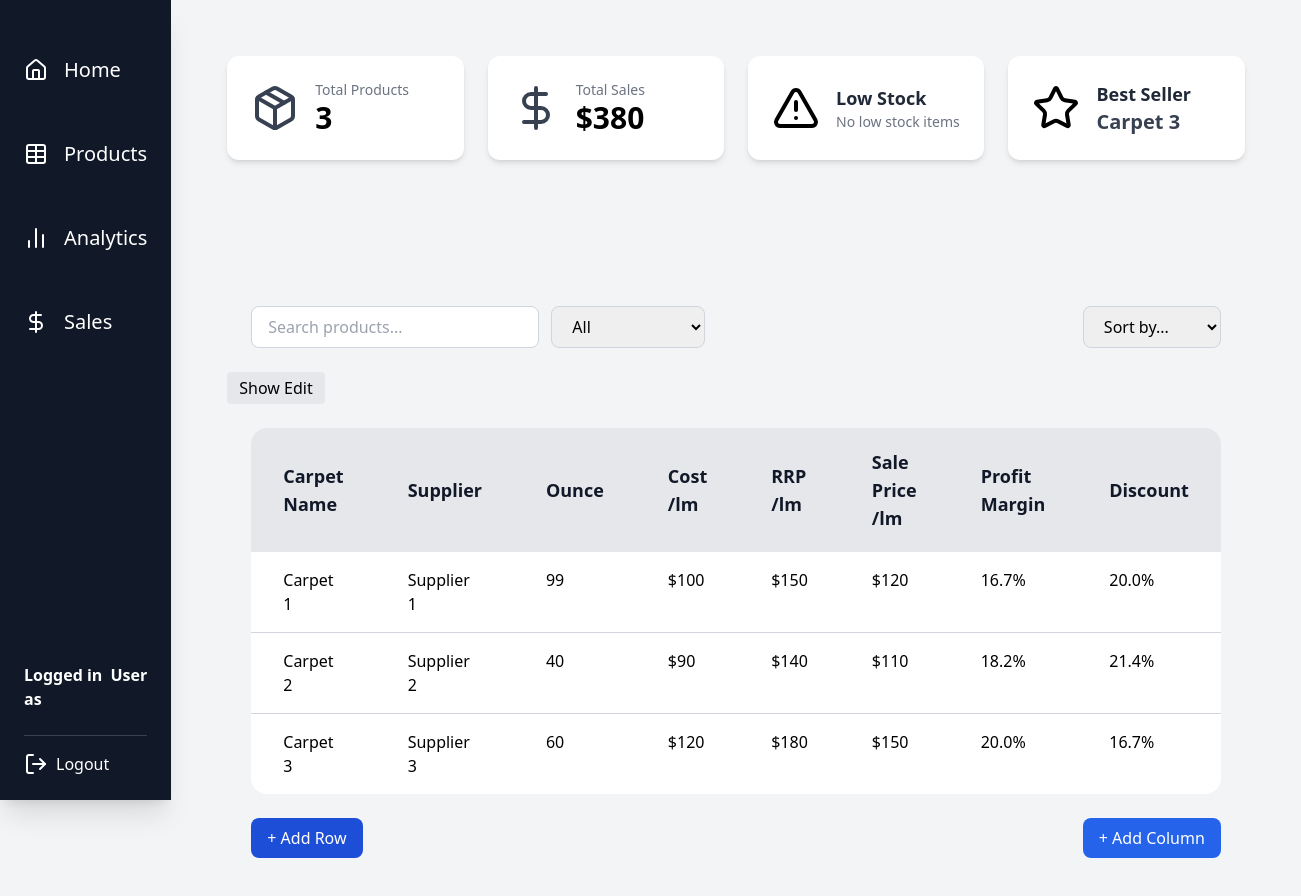
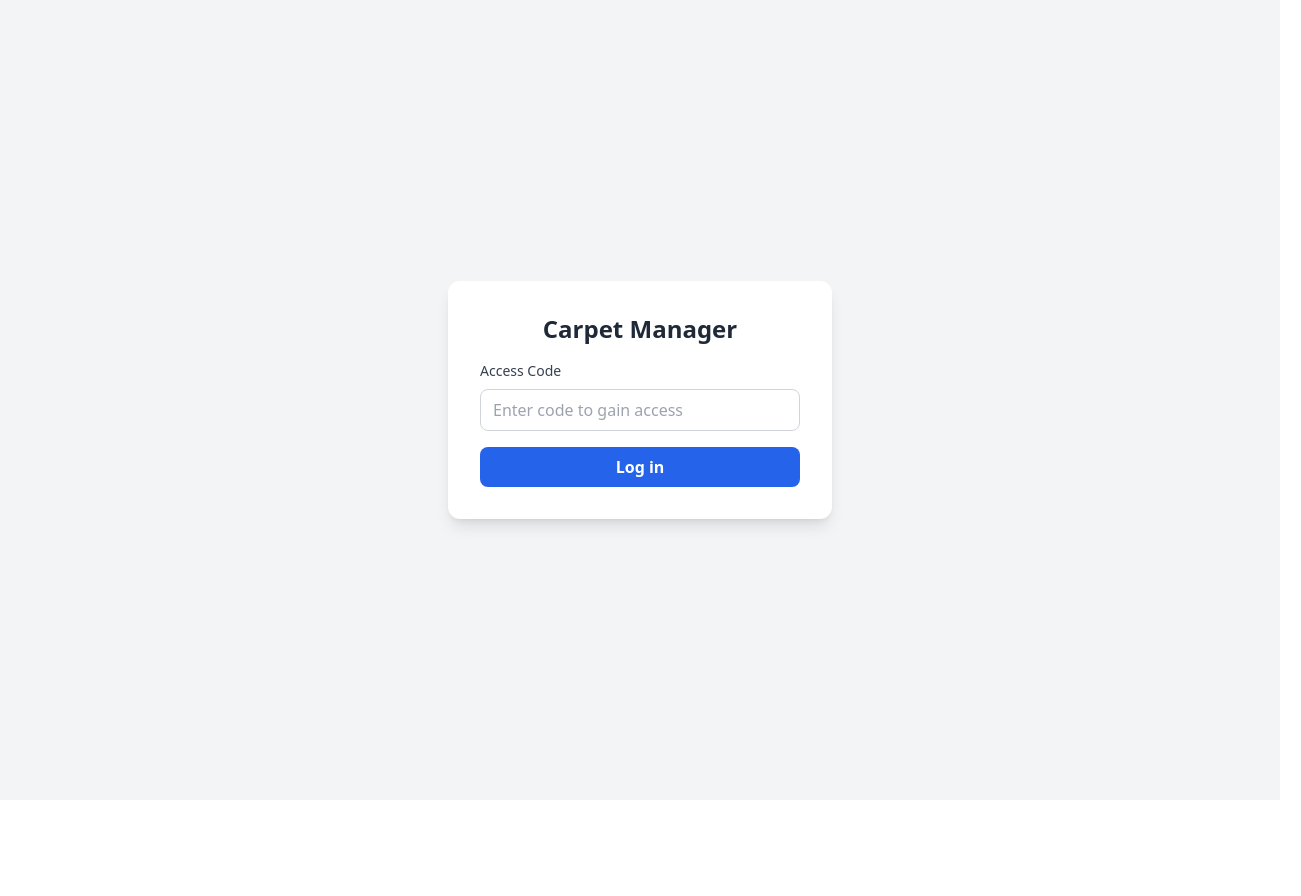
Before and after one commit to Kase090/Carpet-Manager, a React (Vite) app: page / in a window 1280 px wide. Shown: the top 896 px of the page, 1301 px wide, since content can reach past the window. After the commit the page ends 800 px from the top, so only its background shows below. Built offline with nearby package versions, Linux system fonts and the light colour scheme.

Commit message:
Anlaytics section front end

```diff
--- a/src/App.jsx
+++ b/src/App.jsx
@@ -4,12 +4,36 @@ import HomePage from "./pages/HomePage";
 import ProductsPage from "./pages/ProductsPage";
 import AnalyticsPage from "./pages/AnalyticsPage";
 import SalesPage from "./pages/salesPage";
+import LogIn from "./pages/LogIn";
 export default function App() {
+  const handleLogin = (event) => {
+    event.preventDefault();
+
+    if (!codeInput.trim() || codeInput !== "123") {
+      return;
+    }
+    setIsAuthenticated(true);
+    setCodeInput("");
+  };
+
+  const handleLogout = () => {
+    setIsAuthenticated(false);
+  };
+  const [isAuthenticated, setIsAuthenticated] = useState(false);
+  const [codeInput, setCodeInput] = useState("");
   const [page, setPage] = useState("home");
 
   return (
+    <div>
+      {!isAuthenticated ? (
+        <LogIn
+          setCodeInput={setCodeInput}
+          handleLogin={handleLogin}
+          codeInput={codeInput}
+        />
+      ) : (
         <div className="flex min-h-screen bg-gray-100">
-      <Sidebar setPage={setPage} />
+          <Sidebar handleLogout={handleLogout} setPage={setPage} />
 
           <main className="flex-1 p-6 bg-gray-100">
             {page === "home" && <HomePage />}
@@ -19,5 +43,7 @@ export default function App() {
             {page === "sales" && <SalesPage />}
           </main>
         </div>
+      )}
+    </div>
   );
 }
--- a/src/components/Sidebar.jsx
+++ b/src/components/Sidebar.jsx
@@ -2,7 +2,11 @@
 import { Home, Table, BarChart2, DollarSign, LogOut } from "lucide-react";
 
 // Accepts an optional `username` prop (defaults to "User")
-export default function Sidebar({ username = "User", setPage = () => {} }) {
+export default function Sidebar({
+  handleLogout,
+  username = "User",
+  setPage = () => {},
+}) {
   return (
     // Main sidebar container
     // h-screen: full height | w-64: fixed width | bg-gray-900: dark background
@@ -45,7 +49,10 @@ export default function Sidebar({ username = "User", setPage = () => {} }) {
           <span className="font-bold">{username}</span>
         </div>
         {/* Logout button */}
-        <div className="border-t border-gray-700 pt-4 flex items-center gap-2 cursor-pointer">
+        <div
+          onClick={handleLogout}
+          className="border-t border-gray-700 pt-4 flex items-center gap-2 cursor-pointer"
+        >
           <LogOut size={24} /> Logout
         </div>
       </div>
--- a/src/components/Table.jsx
+++ b/src/components/Table.jsx
@@ -572,7 +572,7 @@ export default function ProductsTable({
   }, [userMessage]);
 
   return (
-    <div className="pt-12 max-w-full mx-auto">
+    <div className=" max-w-full mt-0 mx-auto">
       {userMessage ? (
         <div className="mx-6 mb-4 rounded-lg border border-blue-200 bg-blue-50 px-4 py-2 text-blue-800">
           {userMessage}
--- a/src/pages/AnalyticsPage.jsx
+++ b/src/pages/AnalyticsPage.jsx
@@ -6,7 +6,15 @@ import {
   Package,
   Trophy,
 } from "lucide-react";
-
+import {
+  Area,
+  AreaChart,
+  CartesianGrid,
+  ResponsiveContainer,
+  Tooltip,
+  XAxis,
+  YAxis,
+} from "recharts";
 const formatCurrency = (value) => {
   try {
     return new Intl.NumberFormat("en-US", {
@@ -95,29 +103,20 @@ export default function AnalyticsPage() {
     entry.sales < worst.sales ? entry : worst
   );
 
-  const chartWidth = 100;
-  const chartHeight = 100;
-  const chartPadding = 10;
-  const maxSales = Math.max(...monthlySales.map((entry) => entry.sales));
+  const CustomTooltip = ({ active, payload, label }) => {
+    if (!active || !payload?.length) {
+      return null;
+    }
 
-  const linePoints = monthlySales
-    .map((entry, index) => {
-      const x =
-        chartPadding +
-        ((chartWidth - chartPadding * 2) * index) /
-          Math.max(monthlySales.length - 1, 1);
-      const y =
-        chartHeight -
-        chartPadding -
-        ((chartHeight - chartPadding * 2) * entry.sales) /
-          Math.max(maxSales, 1);
-      return `${x.toFixed(2)},${y.toFixed(2)}`;
-    })
-    .join(" ");
-
-  const areaPoints = `${linePoints} ${chartWidth - chartPadding},${
-    chartHeight - chartPadding
-  } ${chartPadding},${chartHeight - chartPadding}`;
+    return (
+      <div className="rounded-xl border border-emerald-100 bg-white/95 px-3 py-2 shadow-sm">
+        <p className="text-xs font-medium text-emerald-600">{label}</p>
+        <p className="text-sm font-semibold text-emerald-900">
+          {formatCurrency(payload[0].value)}
+        </p>
+      </div>
+    );
+  };
 
   return (
     <div className="p-8 space-y-8 max-w-7xl mx-auto">
@@ -180,46 +179,56 @@ export default function AnalyticsPage() {
             <h2 className="text-xl font-semibold text-gray-900">
               Sales Performance Over Time
             </h2>
-            <p className="text-sm text-gray-500">
-              Track monthly results to spot busy renovation seasons and plan
-              staffing or promotions during slower periods.
-            </p>
+            <p className="text-sm text-gray-500">Track monthly sales results</p>
           </div>
 
           <div className="space-y-6">
             <div className="h-60">
-              <svg
-                viewBox={`0 0 ${chartWidth} ${chartHeight}`}
-                className="w-full h-full"
-                preserveAspectRatio="none"
-              >
+              <ResponsiveContainer width="100%" height="100%">
+                <AreaChart data={monthlySales}>
                   <defs>
                     <linearGradient
                       id="salesGradient"
-                    x1="0%"
-                    y1="0%"
-                    x2="0%"
-                    y2="100%"
+                      x1="0"
+                      y1="0"
+                      x2="0"
+                      y2="1"
                     >
-                    <stop offset="0%" />
-                    <stop offset="100%" />
+                      <stop
+                        offset="0%"
+                        stopColor="#10B981"
+                        stopOpacity={0.35}
+                      />
+                      <stop offset="100%" stopColor="#10B981" stopOpacity={0} />
                     </linearGradient>
                   </defs>
-                <polygon
-                  points={areaPoints}
+                  <CartesianGrid strokeDasharray="3 3" stroke="#E5E7EB" />
+                  <XAxis
+                    dataKey="month"
+                    tickLine={false}
+                    axisLine={{ stroke: "#E5E7EB" }}
+                    tick={{ fill: "#6B7280", fontSize: 12 }}
+                  />
+                  <YAxis
+                    tickFormatter={(value) => `$${Math.round(value / 1000)}k`}
+                    tickLine={false}
+                    axisLine={{ stroke: "#E5E7EB" }}
+                    tick={{ fill: "#6B7280", fontSize: 12 }}
+                  />
+                  <Tooltip
+                    content={<CustomTooltip />}
+                    cursor={{ stroke: "#10B981", strokeDasharray: "4 4" }}
+                  />
+                  <Area
+                    type="monotone"
+                    dataKey="sales"
+                    stroke="#059669"
+                    strokeWidth={2.5}
                     fill="url(#salesGradient)"
-                  stroke="none"
-                  className="transition-all duration-500"
+                    activeDot={{ r: 5, fill: "#047857" }}
                   />
-                <polyline
-                  points={linePoints}
-                  fill="none"
-                  strokeWidth={2.5}
-                  strokeLinejoin="round"
-                  strokeLinecap="round"
-                  className="drop-shadow-sm"
-                />
-              </svg>
+                </AreaChart>
+              </ResponsiveContainer>
             </div>
 
             <div className="grid grid-cols-3 gap-4 text-sm">
--- a/src/pages/HomePage.jsx
+++ b/src/pages/HomePage.jsx
@@ -139,6 +139,12 @@ export default function HomePage() {
 
   return (
     <div className="p-8 space-y-8 max-w-7xl mx-auto">
+      <header className="space-y-2">
+        <h1 className="text-3xl font-bold text-gray-900">Dashboard Overview</h1>
+        <p className="text-gray-600">
+          Monitor key metrics and manage your carpet inventory.
+        </p>
+      </header>
       {/* ====== Key Metrics Section ====== */}
       <div className="grid grid-cols-1 md:grid-cols-4 gap-6">
         {/* Total Products */}
--- /dev/null
+++ b/src/pages/LogIn.jsx
@@ -0,0 +1,38 @@
+export default function LogIn({ setCodeInput, codeInput, handleLogin }) {
+  return (
+    <div className="min-h-screen flex items-center justify-center bg-gray-100 p-6">
+      <form
+        onSubmit={handleLogin}
+        className="w-full max-w-sm space-y-4 bg-white shadow-lg rounded-xl p-8"
+      >
+        <h1 className="text-2xl font-bold text-center text-gray-800">
+          Carpet Manager
+        </h1>
+        <div className="space-y-2">
+          <label
+            htmlFor="code"
+            className="block text-sm font-medium text-gray-700"
+          >
+            Access Code
+          </label>
+          <input
+            id="code"
+            type="password"
+            value={codeInput}
+            onChange={(event) => setCodeInput(event.target.value)}
+            className="w-full rounded-lg border border-gray-300 px-3 py-2 focus:outline-none focus:ring-2 focus:ring-blue-500"
+            placeholder="Enter code to gain access"
+            required
+          />
+        </div>
+        <button
+          type="submit"
+          onClick={() => handleLogin(codeInput)}
+          className="w-full bg-blue-600 hover:bg-blue-700 text-white font-semibold py-2 rounded-lg transition"
+        >
+          Log in
+        </button>
+      </form>
+    </div>
+  );
+}
--- a/src/pages/ProductsPage.jsx
+++ b/src/pages/ProductsPage.jsx
@@ -48,6 +48,12 @@ const sampleProducts = [
 export default function ProductsPage() {
   return (
     <div className="p-8 space-y-6 max-w-7xl mx-auto">
+      <header className="space-y-2">
+        <h1 className="text-3xl font-bold text-gray-900">Product Catalogue</h1>
+        <p className="text-gray-600">
+          Review product details, suppliers, and inventory thresholds.
+        </p>
+      </header>
       <Table fixedColumns={productColumns} initialData={sampleProducts} />
     </div>
   );
--- a/src/pages/salesPage.jsx
+++ b/src/pages/salesPage.jsx
@@ -68,6 +68,12 @@ const salesData = [
 export default function SalesPage() {
   return (
     <div className="p-8 space-y-6 max-w-7xl mx-auto">
+      <header className="space-y-2">
+        <h1 className="text-3xl font-bold text-gray-900">Sales Records</h1>
+        <p className="text-gray-600">
+          Track recent transactions and analyse revenue performance.
+        </p>
+      </header>
       <Table fixedColumns={salesColumns} initialData={salesData} />
     </div>
   );
```
Lines whose indentation alone changed are shown as unchanged.
